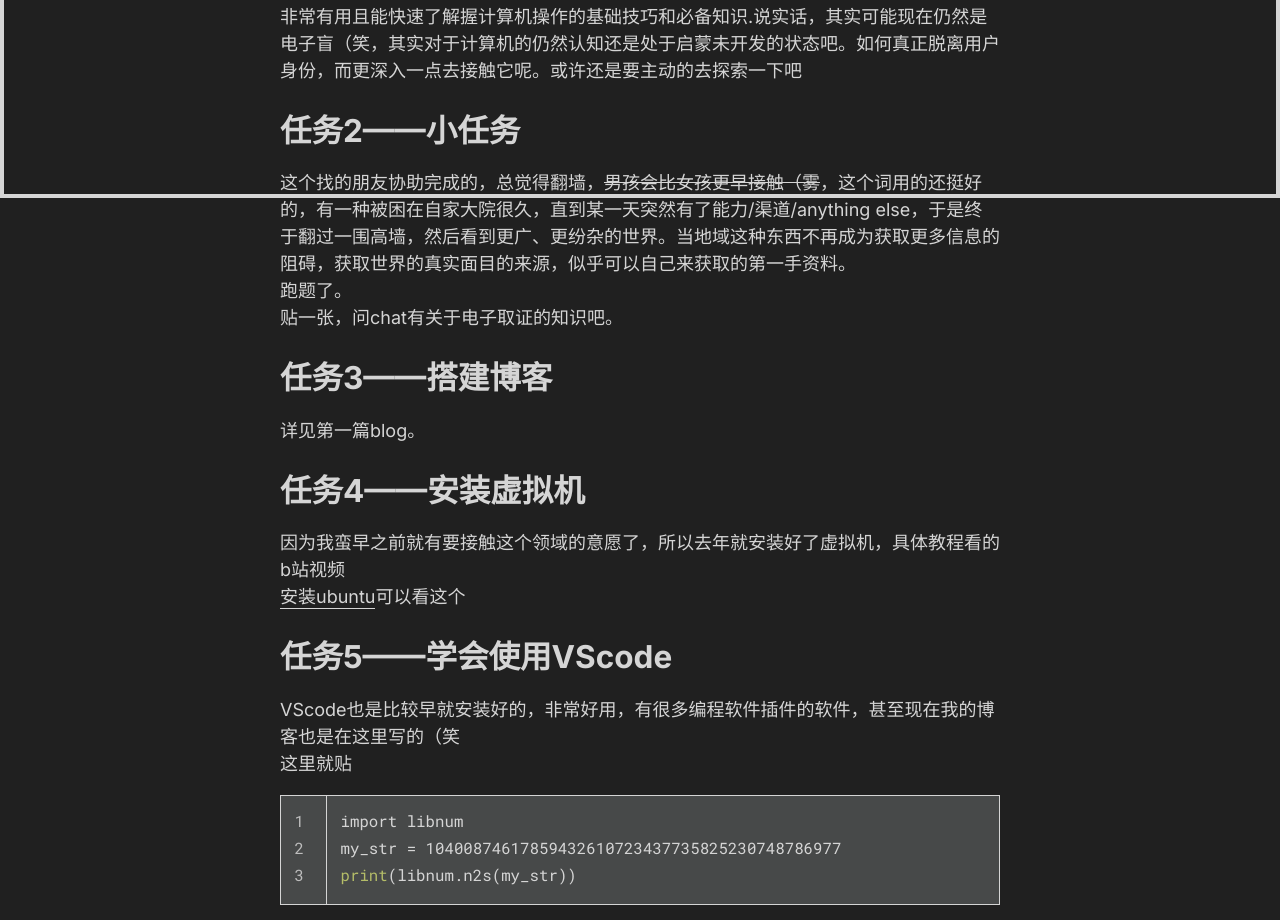
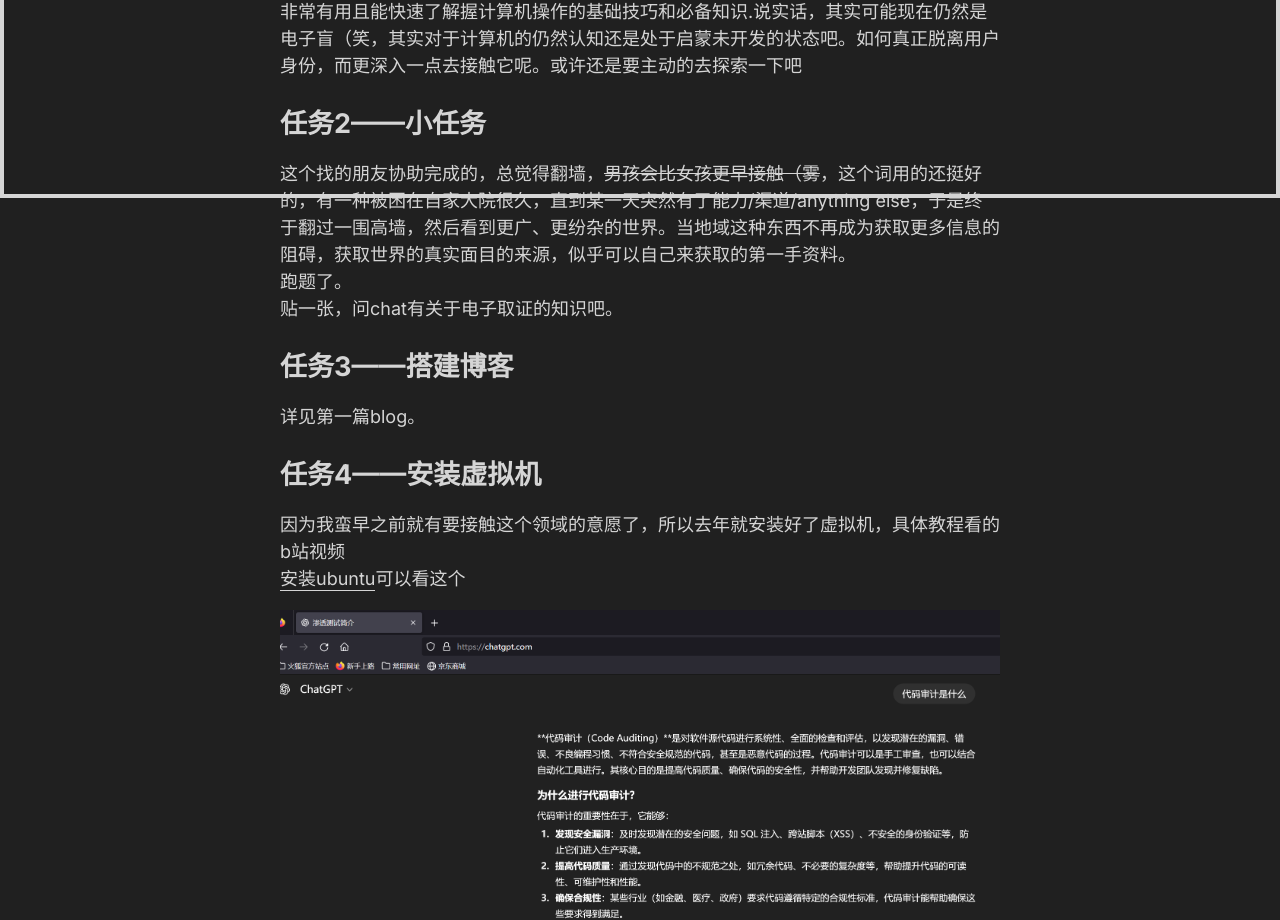
Before and after one commit to sleepdayandnight/sleepdayandnight.github.io, a plain HTML site: page 2025/10/26/基础任务/index.html in a window 1280 px wide. Shown: the part 602-1522 px from the top of the page. Drawn offline with Linux system fonts and the light colour scheme.

Commit message:
Site updated: 2025-10-28 21:11:10

```diff
--- a/2025/10/26/基础任务/index.html
+++ b/2025/10/26/基础任务/index.html
@@ -129,11 +129,12 @@
 </div>
     <div class="post-content">
     <h6 id="任务1——计算机教育中缺失的学期"><a href="#任务1——计算机教育中缺失的学期" class="headerlink" title="任务1——计算机教育中缺失的学期"></a>任务1——计算机教育中缺失的学期</h6><h6 id="任务2——小任务"><a href="#任务2——小任务" class="headerlink" title="任务2——小任务"></a>任务2——小任务</h6><h6 id="任务3——搭建博客"><a href="#任务3——搭建博客" class="headerlink" title="任务3——搭建博客"></a>任务3——搭建博客</h6><h6 id="任务4——安装虚拟机"><a href="#任务4——安装虚拟机" class="headerlink" title="任务4——安装虚拟机"></a>任务4——安装虚拟机</h6><h6 id="任务5——学会使用VScode"><a href="#任务5——学会使用VScode" class="headerlink" title="任务5——学会使用VScode"></a>任务5——学会使用VScode</h6><hr>
-<h1 id="任务1——计算机教育中缺失的学期-1"><a href="#任务1——计算机教育中缺失的学期-1" class="headerlink" title="任务1——计算机教育中缺失的学期"></a>任务1——<a target="_blank" rel="noopener" href="https://www.bilibili.com/video/BV1JkzGYuEGo/?vd_source=bbdaef564df94fc8991902ba22c6761b">计算机教育中缺失的学期</a></h1><p>非常有用且能快速了解握计算机操作的基础技巧和必备知识.说实话，其实可能现在仍然是电子盲（笑，其实对于计算机的仍然认知还是处于启蒙未开发的状态吧。如何真正脱离用户身份，而更深入一点去接触它呢。或许还是要主动的去探索一下吧</p>
-<h1 id="任务2——小任务-1"><a href="#任务2——小任务-1" class="headerlink" title="任务2——小任务"></a>任务2——小任务</h1><p>这个找的朋友协助完成的，总觉得翻墙，<del>男孩会比女孩更早接触（雾</del>，这个词用的还挺好的，有一种被困在自家大院很久，直到某一天突然有了能力&#x2F;渠道&#x2F;anything else，于是终于翻过一围高墙，然后看到更广、更纷杂的世界。当地域这种东西不再成为获取更多信息的阻碍，获取世界的真实面目的来源，似乎可以自己来获取的第一手资料。<br>跑题了。<br>贴一张，问chat有关于电子取证的知识吧。</p>
-<h1 id="任务3——搭建博客-1"><a href="#任务3——搭建博客-1" class="headerlink" title="任务3——搭建博客"></a>任务3——搭建博客</h1><p>详见第一篇blog。</p>
-<h1 id="任务4——安装虚拟机-1"><a href="#任务4——安装虚拟机-1" class="headerlink" title="任务4——安装虚拟机"></a>任务4——安装虚拟机</h1><p>因为我蛮早之前就有要接触这个领域的意愿了，所以去年就安装好了虚拟机，具体教程看的b站视频<br><a target="_blank" rel="noopener" href="https://blog.csdn.net/KRISNAT/article/details/124100113?ops_request_misc=%257B%2522request%255Fid%2522%253A%252212b2b81bf6ff6e6aefea55a336b23544%2522%252C%2522scm%2522%253A%252220140713.130102334..%2522%257D&request_id=12b2b81bf6ff6e6aefea55a336b23544&biz_id=0&utm_medium=distribute.pc_search_result.none-task-blog-2~all~top_positive~default-1-124100113-null-null.142%5Ev102%5Epc_search_result_base8&utm_term=ubuntu%E5%AE%89%E8%A3%85&spm=1018.2226.3001.4187">安装ubuntu</a>可以看这个</p>
-<h1 id="任务5——学会使用VScode-1"><a href="#任务5——学会使用VScode-1" class="headerlink" title="任务5——学会使用VScode"></a>任务5——学会使用VScode</h1><p>VScode也是比较早就安装好的，非常好用，有很多编程软件插件的软件，甚至现在我的博客也是在这里写的（笑<br>这里就贴</p>
+<h2 id="任务1——计算机教育中缺失的学期-1"><a href="#任务1——计算机教育中缺失的学期-1" class="headerlink" title="任务1——计算机教育中缺失的学期"></a>任务1——<a target="_blank" rel="noopener" href="https://www.bilibili.com/video/BV1JkzGYuEGo/?vd_source=bbdaef564df94fc8991902ba22c6761b">计算机教育中缺失的学期</a></h2><p>非常有用且能快速了解握计算机操作的基础技巧和必备知识.说实话，其实可能现在仍然是电子盲（笑，其实对于计算机的仍然认知还是处于启蒙未开发的状态吧。如何真正脱离用户身份，而更深入一点去接触它呢。或许还是要主动的去探索一下吧</p>
+<h2 id="任务2——小任务-1"><a href="#任务2——小任务-1" class="headerlink" title="任务2——小任务"></a>任务2——小任务</h2><p>这个找的朋友协助完成的，总觉得翻墙，<del>男孩会比女孩更早接触（雾</del>，这个词用的还挺好的，有一种被困在自家大院很久，直到某一天突然有了能力&#x2F;渠道&#x2F;anything else，于是终于翻过一围高墙，然后看到更广、更纷杂的世界。当地域这种东西不再成为获取更多信息的阻碍，获取世界的真实面目的来源，似乎可以自己来获取的第一手资料。<br>跑题了。<br>贴一张，问chat有关于电子取证的知识吧。</p>
+<h2 id="任务3——搭建博客-1"><a href="#任务3——搭建博客-1" class="headerlink" title="任务3——搭建博客"></a>任务3——搭建博客</h2><p>详见第一篇blog。</p>
+<h2 id="任务4——安装虚拟机-1"><a href="#任务4——安装虚拟机-1" class="headerlink" title="任务4——安装虚拟机"></a>任务4——安装虚拟机</h2><p>因为我蛮早之前就有要接触这个领域的意愿了，所以去年就安装好了虚拟机，具体教程看的b站视频<br><a target="_blank" rel="noopener" href="https://blog.csdn.net/KRISNAT/article/details/124100113?ops_request_misc=%257B%2522request%255Fid%2522%253A%252212b2b81bf6ff6e6aefea55a336b23544%2522%252C%2522scm%2522%253A%252220140713.130102334..%2522%257D&request_id=12b2b81bf6ff6e6aefea55a336b23544&biz_id=0&utm_medium=distribute.pc_search_result.none-task-blog-2~all~top_positive~default-1-124100113-null-null.142%5Ev102%5Epc_search_result_base8&utm_term=ubuntu%E5%AE%89%E8%A3%85&spm=1018.2226.3001.4187">安装ubuntu</a>可以看这个</p>
+<p><img src="/image/Chat_question.png" alt="Chat问题截图"></p>
+<h2 id="任务5——学会使用VScode-1"><a href="#任务5——学会使用VScode-1" class="headerlink" title="任务5——学会使用VScode"></a>任务5——学会使用VScode</h2><p>VScode也是比较早就安装好的，非常好用，有很多编程软件插件的软件，甚至现在我的博客也是在这里写的（笑<br>这里就贴</p>
 <figure class="highlight bash"><table><tr><td class="gutter"><pre><span class="line">1</span><br><span class="line">2</span><br><span class="line">3</span><br></pre></td><td class="code"><pre><span class="line">import libnum</span><br><span class="line">my_str = 10400874617859432610723437735825230748786977</span><br><span class="line"><span class="built_in">print</span>(libnum.n2s(my_str))</span><br></pre></td></tr></table></figure>
 <p>的结果吧</p>
 
```
Also changed, not shown: image/Chat_question.png (added).
